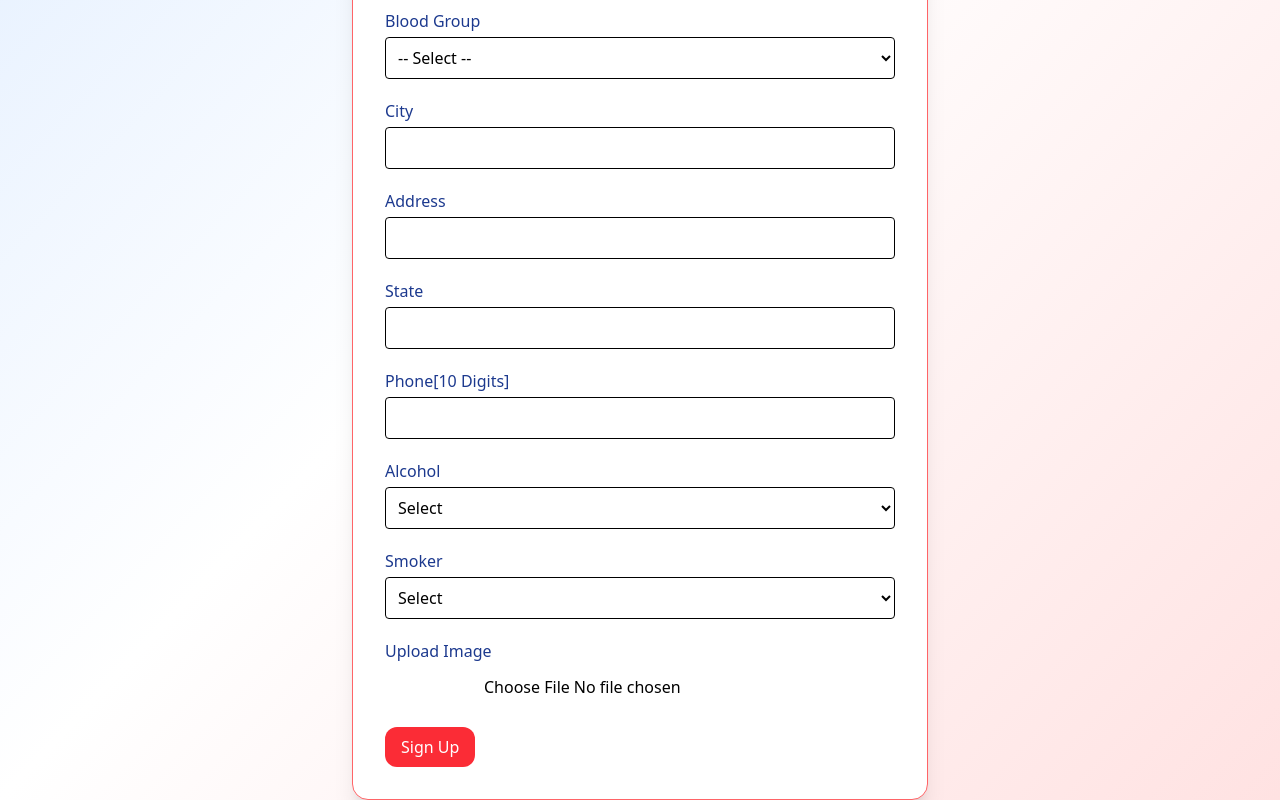
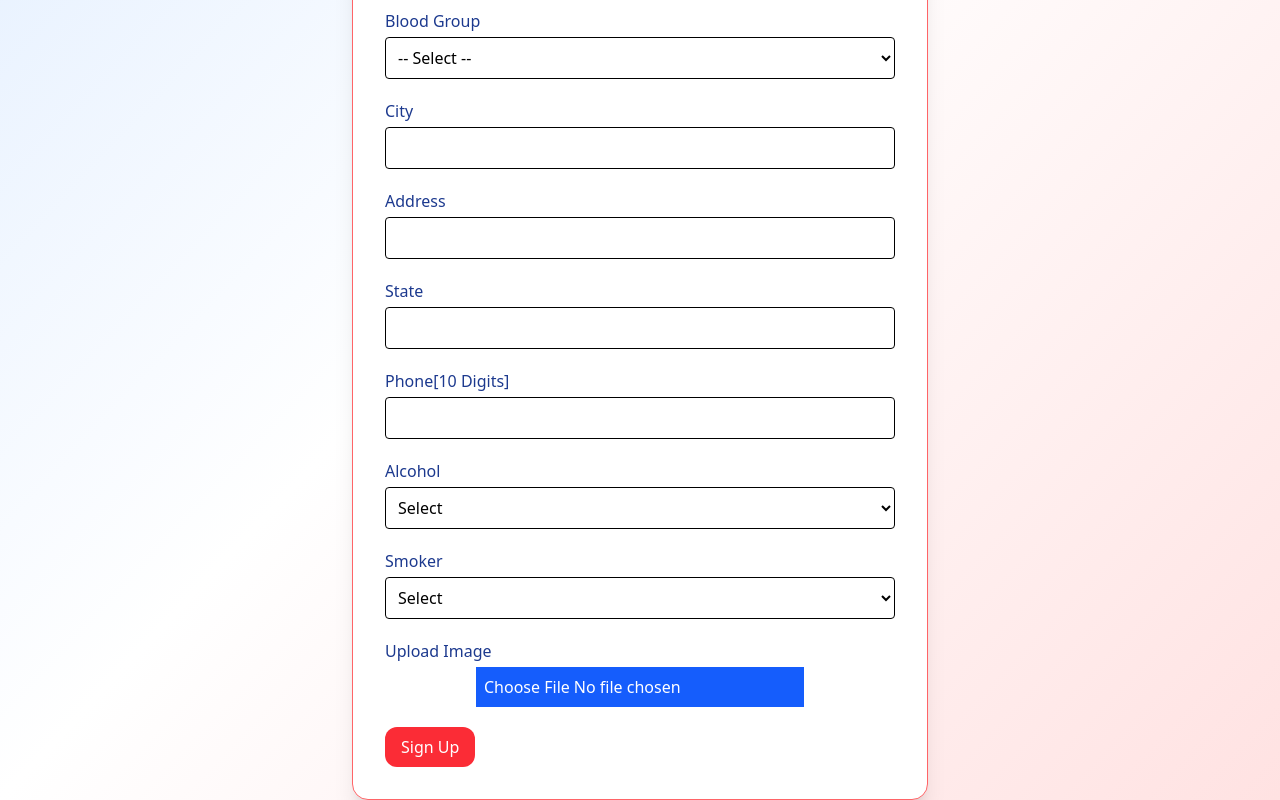
Before and after one commit to SaiBalaji-11/RedConnect, a React (Vite) app in the folder RedConnect/frontend/: page /signup in a window 1280 px wide. Shown: the part 670-1470 px from the top of the page. Built offline with nearby package versions, Linux system fonts and the light colour scheme; no server answers.

Commit message:
Fix: corrected frontend issue

```diff
--- a/RedConnect/frontend/src/components/Signup.jsx
+++ b/RedConnect/frontend/src/components/Signup.jsx
@@ -136,7 +136,7 @@ export default function Signup() {
             type="file"
             accept="image/*"
             onChange={handleChange}
-            className="p-2"
+            className="p-2 bg-blue-600 text-white"
           />
           </button>
         </div>
```
